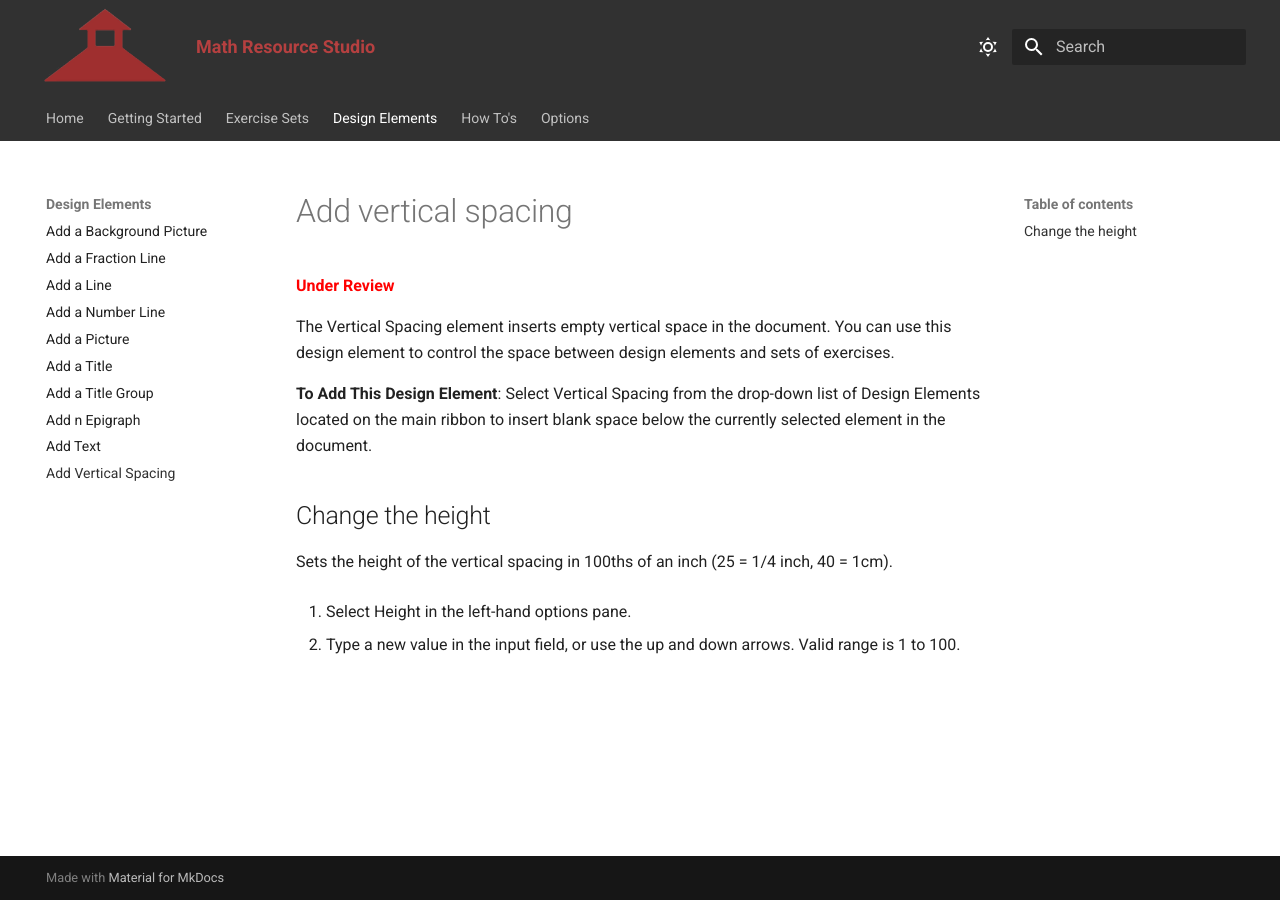
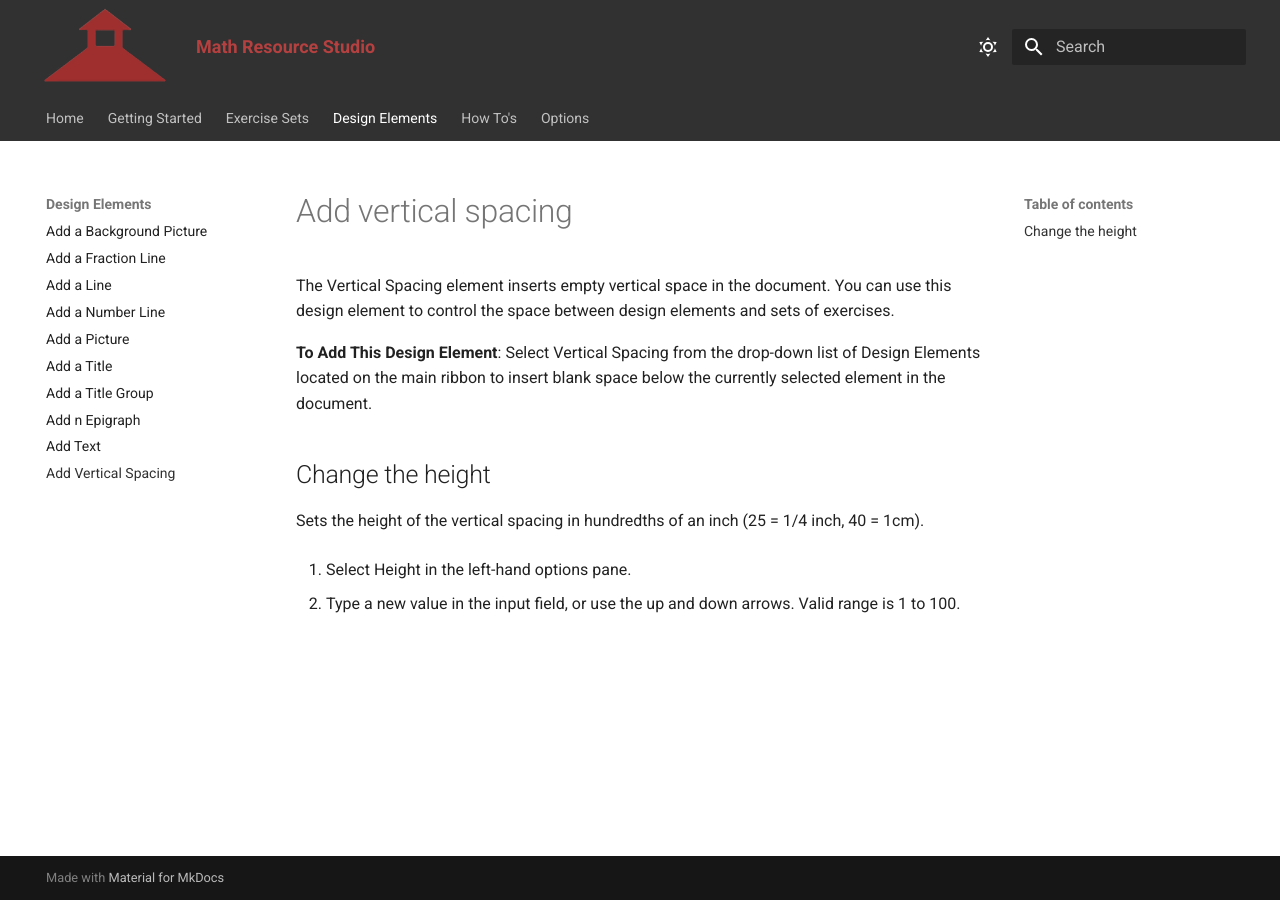
Before and after one commit to rdinch/MathResourceStudio-Help, an MkDocs documentation site: the page built from docs/design-elements/add-vertical-spacing.md, in a window 1280 px wide. Built offline with MkDocs 1.6.1 and Material for MkDocs 9.7.7, drawn with Linux system fonts in a browser that asks for light colours.

Commit message:
Update vertical spacing documentation
Remove the Under Review label and clarify the height unit wording.

```diff
--- a/docs/design-elements/add-vertical-spacing.md
+++ b/docs/design-elements/add-vertical-spacing.md
@@ -1,6 +1,4 @@
 # Add vertical spacing
-
-<p style="color: red; font-weight: bold;">Under Review</p>
 
 The Vertical Spacing element inserts empty vertical space in the document. You can use this design element to control the space between design elements and sets of exercises.
 
@@ -8,7 +6,7 @@ The Vertical Spacing element inserts empty vertical space in the document. You c
 
 ## Change the height
 
-Sets the height of the vertical spacing in 100ths of an inch (25 = 1/4 inch, 40 = 1cm).
+Sets the height of the vertical spacing in hundredths of an inch (25 = 1/4 inch, 40 = 1cm).
 
 1. Select Height in the left-hand options pane.
 
```
